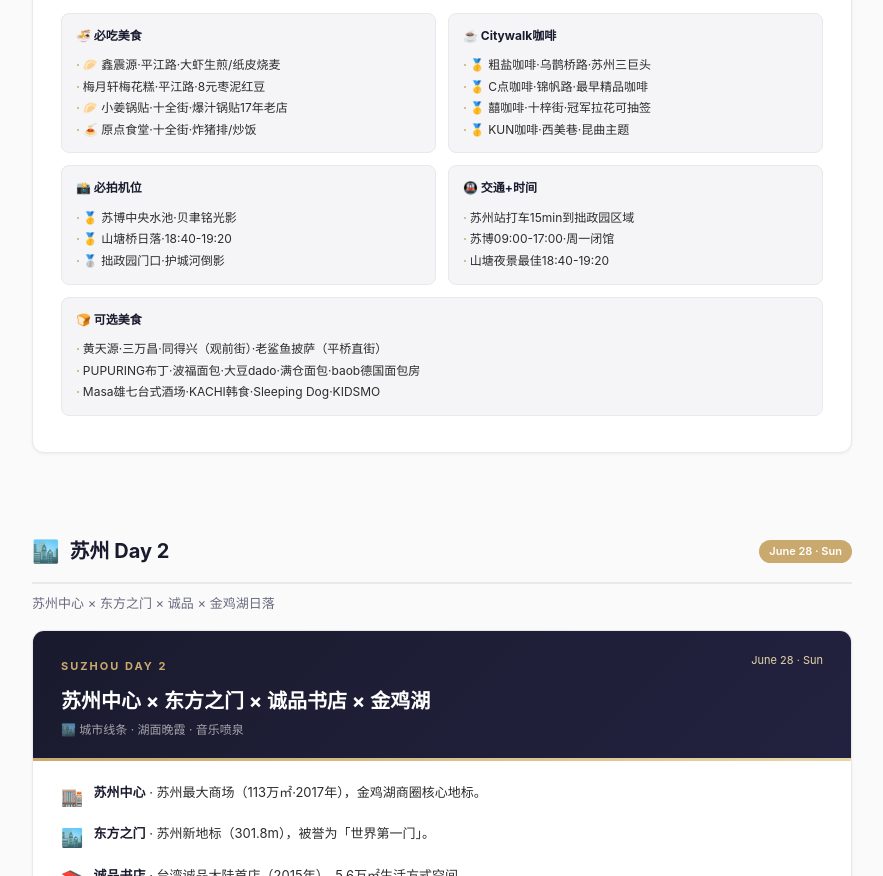
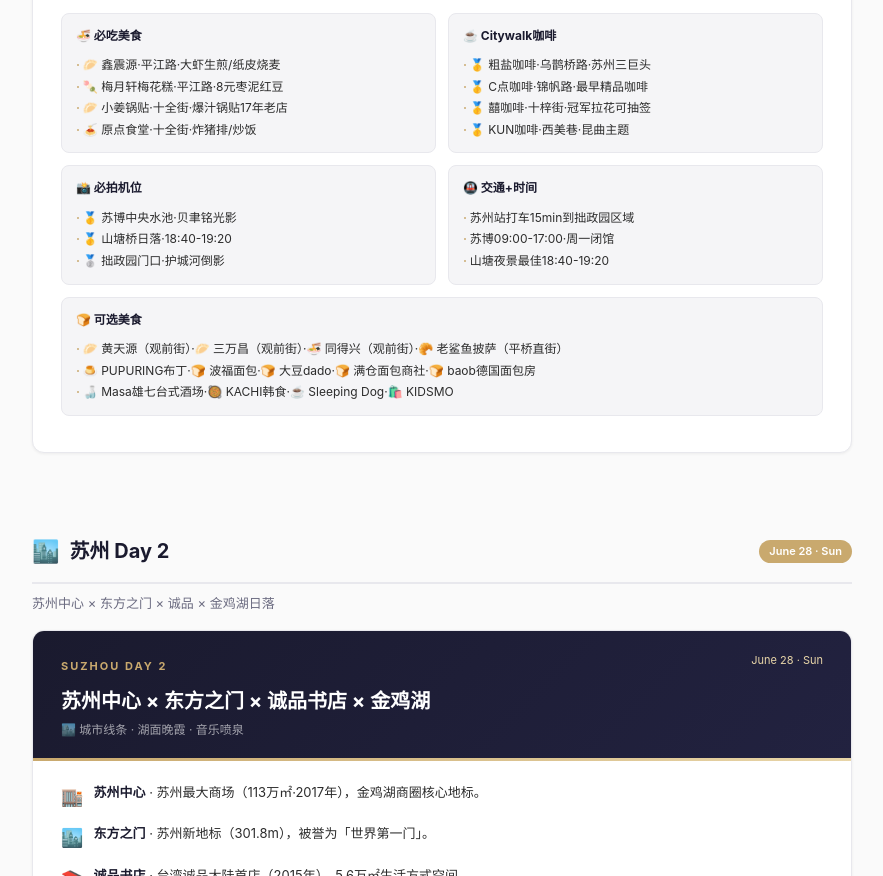
Before and after one commit to peggyngu-cyber/shanghai-guide, a plain HTML site: page index.html in a window 1280 px wide. Shown: the part 3748-4624 px from the top of the page, without its empty margins (198-1081 px from the left). Drawn offline with Linux system fonts and the light colour scheme.

Commit message:
Fix all emojis

```diff
--- a/index.html
+++ b/index.html
@@ -450,7 +450,7 @@
   <h4>🍜 必吃美食</h4>
   <ul>
     <li>🥟 鑫震源·平江路·大虾生煎/纸皮烧麦</li>
-    <li>梅月轩梅花糕·平江路·8元枣泥红豆</li>
+    <li>🍡 梅月轩梅花糕·平江路·8元枣泥红豆</li>
     <li>🥟 小姜锅贴·十全街·爆汁锅贴17年老店</li>
     <li>🍝 原点食堂·十全街·炸猪排/炒饭</li>
   </ul>
@@ -483,9 +483,9 @@
 <div class="info-card full-width">
   <h4>🍞 可选美食</h4>
   <ul>
-    <li>黄天源·三万昌·同得兴（观前街）·老鲨鱼披萨（平桥直街）</li>
-    <li>PUPURING布丁·波福面包·大豆dado·满仓面包·baob德国面包房</li>
-    <li>Masa雄七台式酒场·KACHI韩食·Sleeping Dog·KIDSMO</li>
+    <li>🥟 黄天源（观前街）·🥟 三万昌（观前街）·🍜 同得兴（观前街）·🥐 老鲨鱼披萨（平桥直街）</li>
+    <li>🍮 PUPURING布丁·🍞 波福面包·🍞 大豆dado·🍞 满仓面包商社·🍞 baob德国面包房</li>
+    <li>🍶 Masa雄七台式酒场·🥘 KACHI韩食·☕ Sleeping Dog·🛍️ KIDSMO</li>
   </ul>
 </div>
 </div>
```
